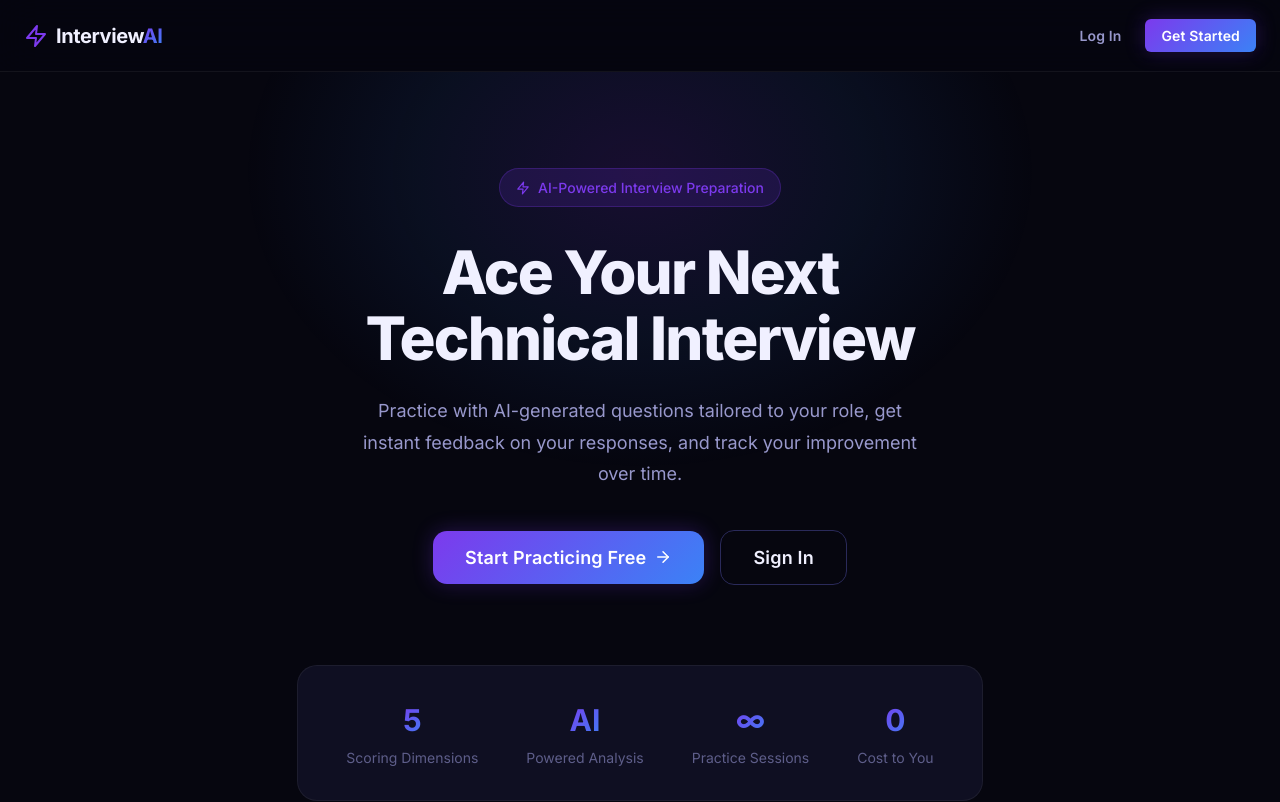
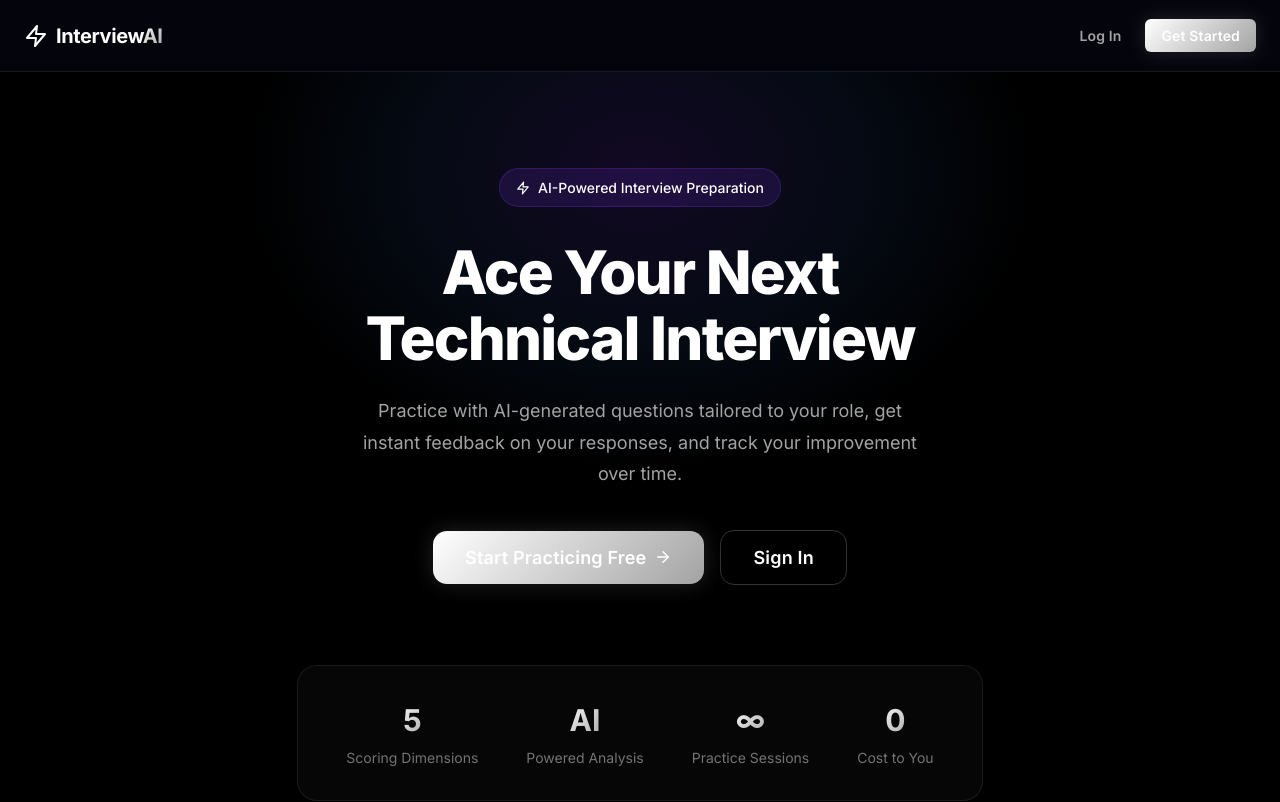
Before and after one commit to festverse/InterviewAI, a React (Vite) app in the folder client/: page / in a window 1280 px wide. Shown: the top 802 px of the page. Built offline with nearby package versions, Linux system fonts and the light colour scheme; no server answers.

Commit message:
style: Apply minimalist black and white monochrome UI redesign

```diff
--- a/client/src/styles/variables.css
+++ b/client/src/styles/variables.css
@@ -1,48 +1,48 @@
 :root {
-  /* === Colors: Dark Premium Palette === */
-  --bg-primary: #06060f;
-  --bg-secondary: #0c0c1d;
-  --bg-tertiary: #12122a;
-  --bg-surface: #161630;
-  --bg-surface-hover: #1e1e42;
-  --bg-surface-active: #262655;
+  /* === Colors: Monochrome Minimalist Palette === */
+  --bg-primary: #000000;
+  --bg-secondary: #0a0a0a;
+  --bg-tertiary: #111111;
+  --bg-surface: #171717;
+  --bg-surface-hover: #262626;
+  --bg-surface-active: #404040;
 
   /* Borders */
-  --border-primary: #2a2a5a;
-  --border-subtle: #1e1e44;
-  --border-accent: rgba(124, 58, 237, 0.3);
+  --border-primary: #333333;
+  --border-subtle: #1f1f1f;
+  --border-accent: rgba(255, 255, 255, 0.2);
 
   /* Text */
-  --text-primary: #f0f0ff;
-  --text-secondary: #9898cc;
-  --text-muted: #5e5e8a;
-  --text-inverse: #06060f;
+  --text-primary: #ffffff;
+  --text-secondary: #a3a3a3;
+  --text-muted: #737373;
+  --text-inverse: #000000;
 
   /* Accent Colors */
-  --accent-primary: #7c3aed;
-  --accent-primary-hover: #6d28d9;
-  --accent-secondary: #3b82f6;
-  --accent-tertiary: #06b6d4;
+  --accent-primary: #ffffff;
+  --accent-primary-hover: #e5e5e5;
+  --accent-secondary: #a3a3a3;
+  --accent-tertiary: #737373;
 
   /* Gradients */
-  --gradient-primary: linear-gradient(135deg, #7c3aed 0%, #3b82f6 100%);
-  --gradient-accent: linear-gradient(135deg, #3b82f6 0%, #06b6d4 100%);
-  --gradient-warm: linear-gradient(135deg, #7c3aed 0%, #ec4899 100%);
-  --gradient-surface: linear-gradient(135deg, rgba(124, 58, 237, 0.1) 0%, rgba(59, 130, 246, 0.1) 100%);
-  --gradient-hero: linear-gradient(180deg, #06060f 0%, #0c0c1d 50%, #12122a 100%);
+  --gradient-primary: linear-gradient(135deg, #ffffff 0%, #a3a3a3 100%);
+  --gradient-accent: linear-gradient(135deg, #e5e5e5 0%, #737373 100%);
+  --gradient-warm: linear-gradient(135deg, #ffffff 0%, #d4d4d4 100%);
+  --gradient-surface: linear-gradient(135deg, rgba(255, 255, 255, 0.05) 0%, rgba(255, 255, 255, 0.02) 100%);
+  --gradient-hero: linear-gradient(180deg, #000000 0%, #0a0a0a 50%, #111111 100%);
 
   /* Semantic */
   --color-success: #10b981;
   --color-warning: #f59e0b;
   --color-error: #ef4444;
-  --color-info: #3b82f6;
+  --color-info: #ffffff;
 
   /* Glassmorphism */
-  --glass-bg: rgba(22, 22, 48, 0.6);
-  --glass-bg-strong: rgba(22, 22, 48, 0.85);
-  --glass-border: rgba(255, 255, 255, 0.06);
-  --glass-border-hover: rgba(255, 255, 255, 0.12);
-  --glass-shadow: 0 8px 32px rgba(0, 0, 0, 0.4);
+  --glass-bg: rgba(10, 10, 10, 0.6);
+  --glass-bg-strong: rgba(10, 10, 10, 0.85);
+  --glass-border: rgba(255, 255, 255, 0.08);
+  --glass-border-hover: rgba(255, 255, 255, 0.15);
+  --glass-shadow: 0 8px 32px rgba(0, 0, 0, 0.8);
 
   /* === Typography === */
   --font-family: 'Inter', -apple-system, BlinkMacSystemFont, 'Segoe UI', sans-serif;
@@ -94,8 +94,8 @@
   --shadow-md: 0 4px 16px rgba(0, 0, 0, 0.3);
   --shadow-lg: 0 8px 32px rgba(0, 0, 0, 0.4);
   --shadow-xl: 0 16px 48px rgba(0, 0, 0, 0.5);
-  --shadow-glow-primary: 0 0 20px rgba(124, 58, 237, 0.3);
-  --shadow-glow-accent: 0 0 20px rgba(59, 130, 246, 0.3);
+  --shadow-glow-primary: 0 0 20px rgba(255, 255, 255, 0.15);
+  --shadow-glow-accent: 0 0 20px rgba(255, 255, 255, 0.10);
 
   /* === Transitions === */
   --transition-fast: 150ms ease;
```
